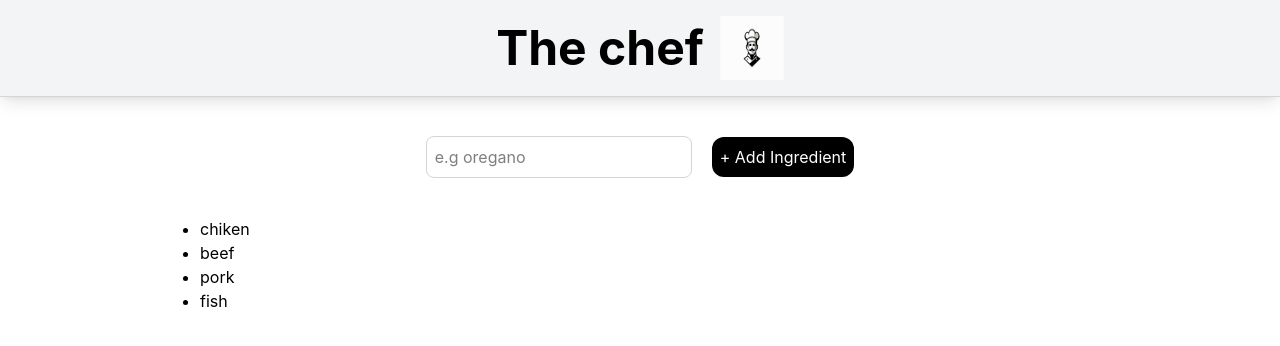
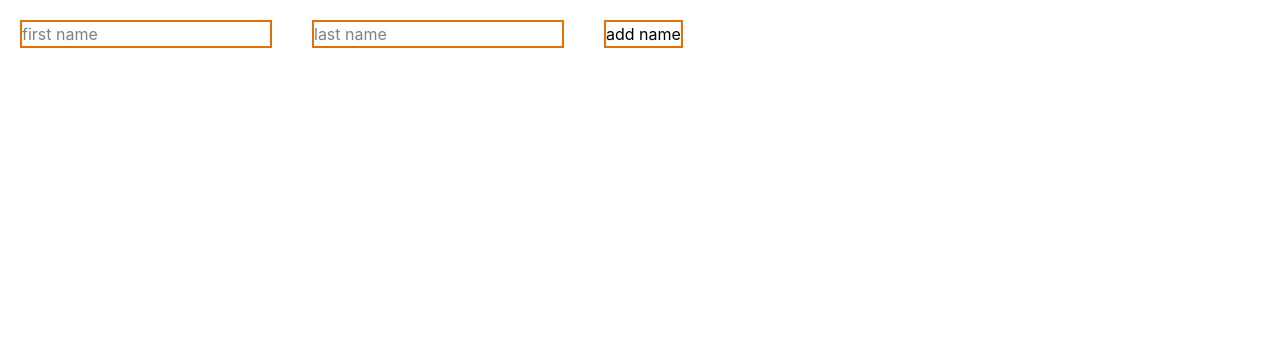
Before and after one commit to Nouh-Sayed/learn-reactjs, a React (Vite) app in the folder courseSection_02/: page / in a window 1280 px wide. Shown: the top 346 px of the page. Built offline with nearby package versions, Linux system fonts and the light colour scheme.

Commit message:
use state prac

```diff
--- a/courseSection_02/src/App.jsx
+++ b/courseSection_02/src/App.jsx
@@ -5,12 +5,17 @@ import Usestate from './Usestate'
 import Ternary from './Ternary'
 import Toggilingstate from './Toggilingstate'
 import ArrayState from './ArrayState'
+import Stateprec from './Stateprec'
+function addname()
+{
 
+}
 const App = () => {
   return (
     <div>
-   <Headerchef/>
-     <Formchef/>
+   {/* <Headerchef/>
+     <Formchef/> <hr /> */}
+     <Stateprec/>
      {/* <Usestate/> */}
      {/* <Ternary/> */}
      {/* <Toggilingstate/> */}
--- /dev/null
+++ b/courseSection_02/src/Stateprec.jsx
@@ -0,0 +1,29 @@
+import React from "react";
+import {useState} from "react";
+
+const Stateprec = () => {
+
+// eslint-disable-next-line no-undef
+const [names,setNames] = React.useState([]);
+const [fvalue,setFvlaue] = useState("");
+
+  function handlename() {
+    setNames((prevNames) => [...prevNames, fvalue]);
+    setFvlaue("");
+  }
+
+
+  return (
+    <div>
+      <main>
+      <input type="text" className='border-2 border-amber-600  m-5'placeholder="first name " value={fvalue} onChange={(e) =>setFvlaue(e.target.value)} />
+      <input type="text" className='border-2 border-amber-600  m-5 ' placeholder="last name " />
+      <button className='border-2 border-amber-600  m-5 ' onClick={handlename}>add name </button>
+    </main>
+   <ul> {names.map((name,index)=>(
+    <li key={index}>{name}</li>))}</ul>
+    </div>
+  )
+}
+
+export default Stateprec
```
